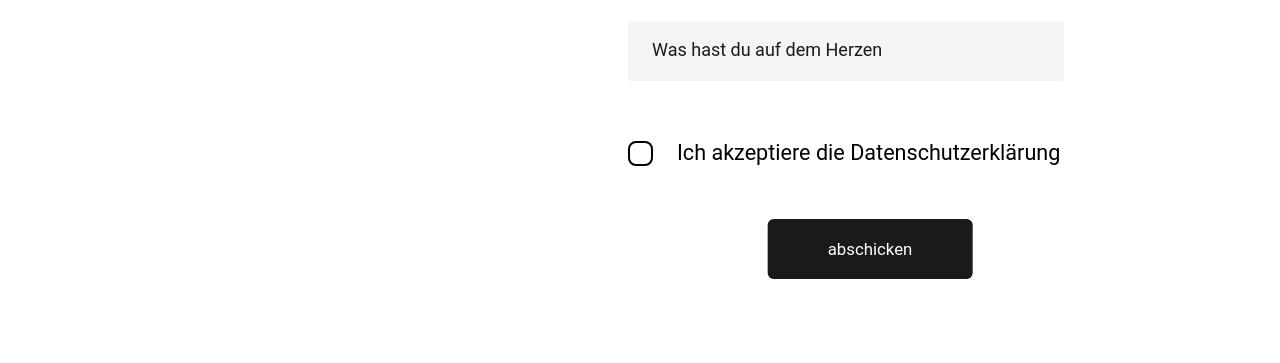
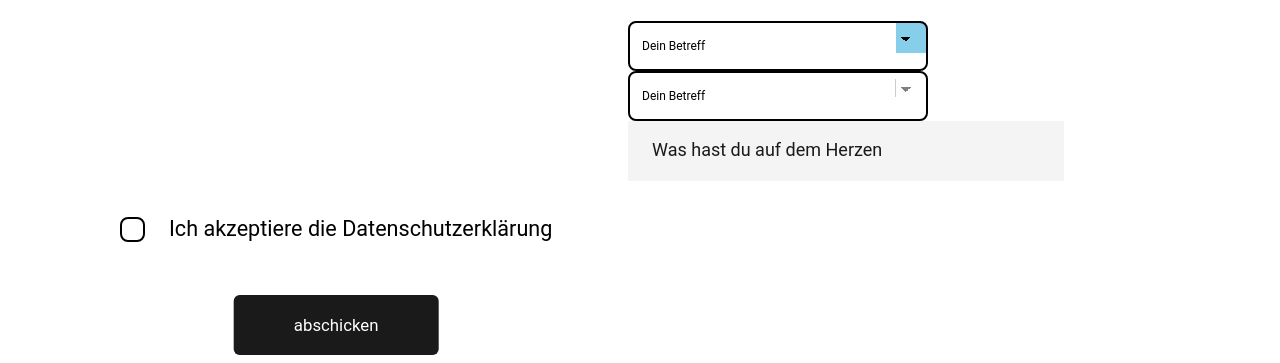
Before and after one commit to heaen/coffeeshop, a website built with Parcel: page src/my-subpage/contact.html in a window 1280 px wide. Shown: the part 437-800 px from the top of the page. Built offline with nearby package versions, Linux system fonts and the light colour scheme.

Commit message:
add checkbox and select

```diff
--- /dev/null
+++ b/src/css/components/_dropdown.scss
@@ -0,0 +1,71 @@
+select {
+  /* styling */
+  background-color: white;
+  border: 2px solid $color-black;
+  border-radius: 8px;
+  display: inline-block;
+  height: 50px;
+  width: 300px;
+  font: inherit;
+  line-height: 1.5em;
+  padding: 0.5em 3.5em 0.5em 1em;
+
+  /* reset */
+
+  margin: 0;
+  -webkit-box-sizing: border-box;
+  -moz-box-sizing: border-box;
+  box-sizing: border-box;
+  -webkit-appearance: none;
+  -moz-appearance: none;
+}
+
+/* arrows */
+
+select.classic {
+  background-image: linear-gradient(45deg, transparent 50%, $color-black 50%),
+    linear-gradient(135deg, $color-black 50%, transparent 50%),
+    linear-gradient(to right, skyblue, skyblue);
+  background-position: calc(100% - 20px) calc(1em + 2px),
+    calc(100% - 15px) calc(1em + 2px), 100% 0;
+  background-size: 5px 5px, 5px 5px, 2.5em 2.5em;
+  background-repeat: no-repeat;
+}
+
+select.classic:focus {
+  background-image: linear-gradient(45deg, white 50%, transparent 50%),
+    linear-gradient(135deg, transparent 50%, white 50%),
+    linear-gradient(to right, gray, gray);
+  background-position: calc(100% - 15px) 1em, calc(100% - 20px) 1em, 100% 0;
+  background-size: 5px 5px, 5px 5px, 2.5em 2.5em;
+  background-repeat: no-repeat;
+  border-color: grey;
+  outline: 0;
+}
+
+select.minimal {
+  background-image: linear-gradient(45deg, transparent 50%, gray 50%),
+    linear-gradient(135deg, gray 50%, transparent 50%),
+    linear-gradient(to right, #ccc, #ccc);
+  background-position: calc(100% - 20px) calc(1em + 2px),
+    calc(100% - 15px) calc(1em + 2px), calc(100% - 2.5em) 0.5em;
+  background-size: 5px 5px, 5px 5px, 1px 1.5em;
+  background-repeat: no-repeat;
+}
+
+select.minimal:focus {
+  background-image: linear-gradient(45deg, green 50%, transparent 50%),
+    linear-gradient(135deg, transparent 50%, green 50%),
+    linear-gradient(to right, #ccc, #ccc);
+  background-position: calc(100% - 15px) 1em, calc(100% - 20px) 1em,
+    calc(100% - 2.5em) 0.5em;
+  background-size: 5px 5px, 5px 5px, 1px 1.5em;
+  background-repeat: no-repeat;
+  border-color: $color-black;
+  outline: 0;
+}
+
+select:-moz-focusring {
+  color: transparent;
+  text-shadow: 0 0 0 #000;
+}
--- a/src/css/main.scss
+++ b/src/css/main.scss
@@ -9,6 +9,7 @@
 
 @import "components/button";
 @import "components/checkbox";
+@import "components/dropdown";
 @import "components/form";
 @import "components/images";
 @import "components/info";
--- a/src/my-subpage/contact.html
+++ b/src/my-subpage/contact.html
@@ -10,6 +10,7 @@
     />
     <meta name="keywords" content="Kiel, Kaffee, Rösterei, Café, bio, fair" />
     <title>Rustica Rösterei & Café: Kontakt</title>
+
     <link rel="stylesheet" href="../css/main.scss" />
   </head>
   <body>
@@ -111,6 +112,23 @@
                   <label for="email" class="form__label">Telefonnummer</label>
                 </div>
 
+                <select class="classic">
+                  <option>Dein Betreff</option>
+                  <option>Fragen zur Lieferung</option>
+                  <option>Fragen zum Produkt</option>
+                  <option>Vertriebsfragen</option>
+                  <option>einfach nur so!</option>
+                </select>
+                <br /><br />
+
+                <select class="minimal">
+                  <option>Dein Betreff</option>
+                  <option>Fragen zur Lieferung</option>
+                  <option>Fragen zum Produkt</option>
+                  <option>Vertriebsfragen</option>
+                  <option>einfach nur so!</option>
+                ><br /><br />
+
                 <div class="form__group">
                   <input
                     type="text"
```
Also changed, not shown: 3 other files.
